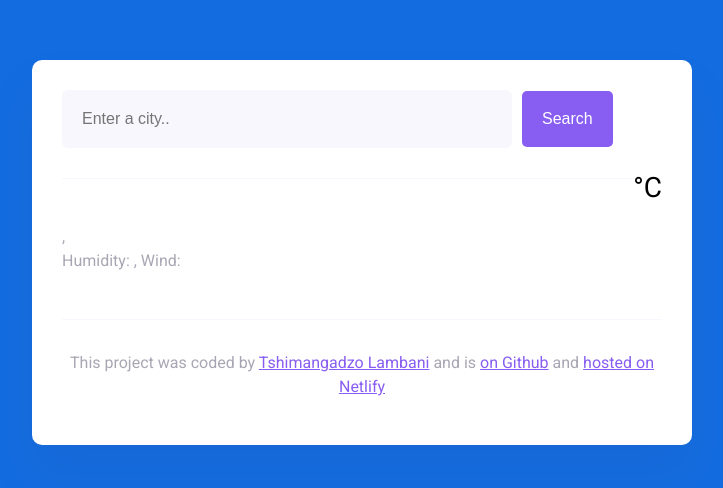
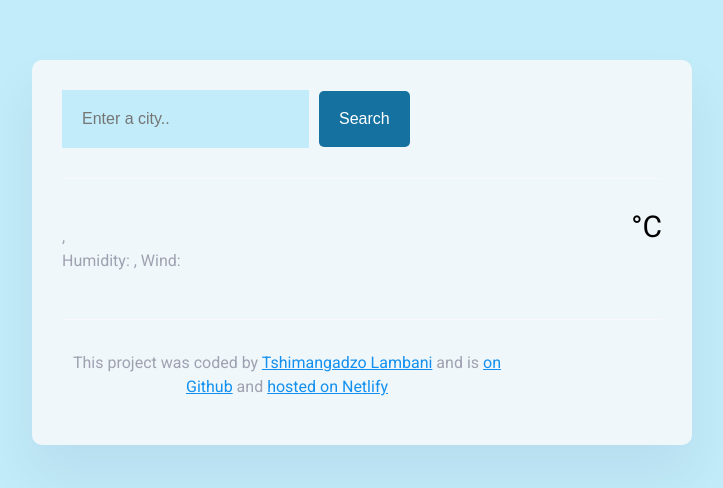
Before and after one commit to Tshima101/plus-weather-project, a plain HTML site: page index.html in a window 1280 px wide. Shown: the whole page, without its empty margins (278-1001 px from the left). Drawn offline with nearby package versions, Linux system fonts and the light colour scheme; no server answers.

Commit message:
Updated CSS

```diff
--- a/style.css
+++ b/style.css
@@ -1,19 +1,19 @@
 body {
-  background: #146de0;
+  background: #c2ecf9;
   font-family: "Roboto", sans-serif;
 }
 
 a {
-  color: #885df1;
+  color: #1390ef;
 }
 
 .weather-app {
-  background: white;
+  background: rgb(239, 247, 250);
   max-width: 600px;
   margin: 60px auto;
   padding: 30px;
   border-radius: 10px;
-  box-shadow: 0 30px 50px rgba(65, 50, 100, 0.08);
+  box-shadow: 0 30px 50px rgba(70, 52, 110, 0.08);
 }
 
 header {
@@ -29,11 +29,33 @@ form {
 }
 
 .search-input {
-  background-color: #f9f7fe;
+  background-color: #c2ecf9;
   border: none;
-  color: rgba(39, 33, 66, 0.4);
+  color: #474f51;
   font-size: 16px;
   padding: 20px;
+}
+
+.current-temperature-unit {
+  font-size: 30px;
+  display: block;
+  top: -35px;
+}
+
+footer {
+  border-top: 1px solid #f9f7fe;
+  text-align: center;
+  padding-top: 15px;
+  color: rgba(39, 33, 66, 0.4);
+}
+
+footer p {
+  font-family: "Roboto", sans-serif;
+  font-weight: 400;
+  font-size: 16px;
+  font-style: normal;
+  color: rgba(39, 33, 66, 0.4);
+  line-height: 24px;
   width: 75%;
   border-radius: 6px;
 }
@@ -41,7 +63,7 @@ form {
 .search-button {
   margin-left: 5px;
   font-size: 16px;
-  background-color: #885df1;
+  background-color: #15719f;
   color: white;
   border: none;
   padding: 20px;
@@ -86,49 +108,33 @@ h1 {
   color: rgba(39, 33, 66, 0.4);
   display: block;
   font-size: 16px;
-  font-weight: 400;
+  font-weight: 500;
   line-height: 24px;
 }
 
 .current-details strong {
-  color: #f65282;
+  color: #15719f;
+}
+
+.weather-app-temperature-container {
+  display: flex;
 }
 
 .current-temperature {
-  font-size: 48px;
-  display: block;
+  font-size: 88px;
+  display: flex;
+  font-weight: bold;
+  line-height: 80px;
 }
 
 .current-temperature-icon {
   position: relative;
   top: -8px;
   font-size: 40px;
-  margin-right: 10px;
+  margin-right: 12px;
 }
 
 .current-temperature-value {
-  font-size: 80px;
+  font-size: 90px;
   font-weight: bold;
 }
-
-.current-temperature-unit {
-  font-size: 28px;
-  position: relative;
-  top: -38px;
-}
-
-footer {
-  border-top: 1px solid #f9f7fe;
-  text-align: center;
-  padding-top: 15px;
-  color: rgba(39, 33, 66, 0.4);
-}
-
-footer p {
-  font-family: "Roboto", sans-serif;
-  font-weight: 400;
-  font-size: 16px;
-  font-style: normal;
-  color: rgba(39, 33, 66, 0.4);
-  line-height: 24px;
-}
```
